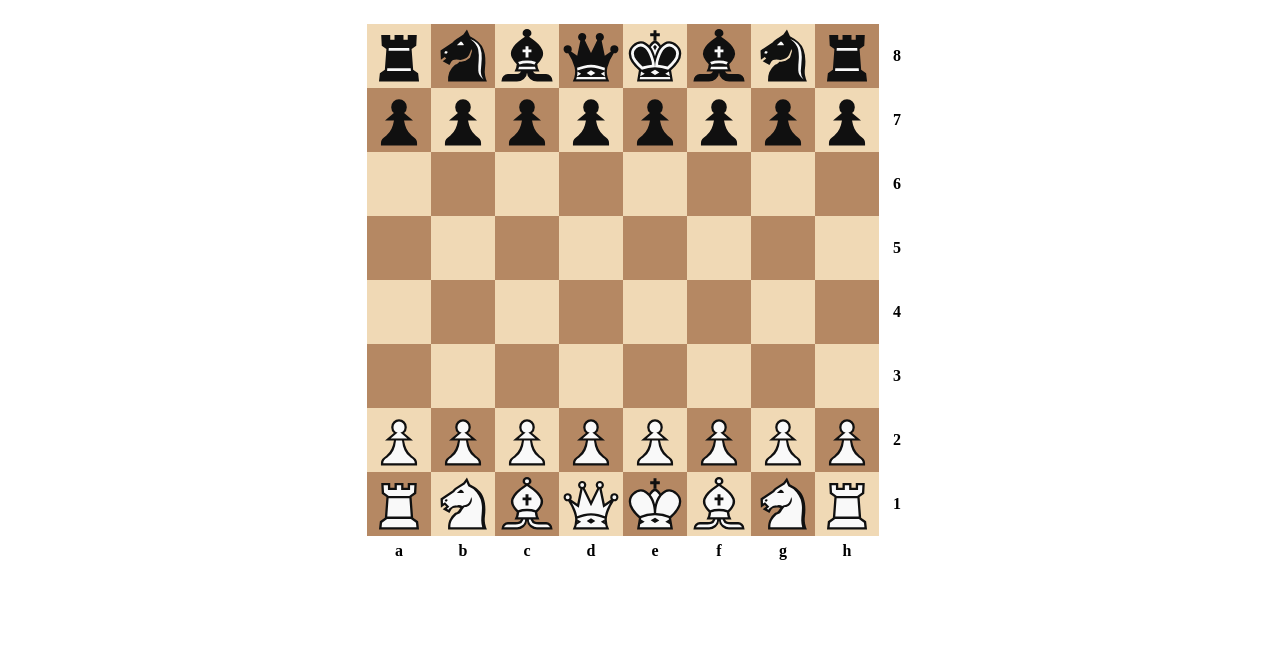
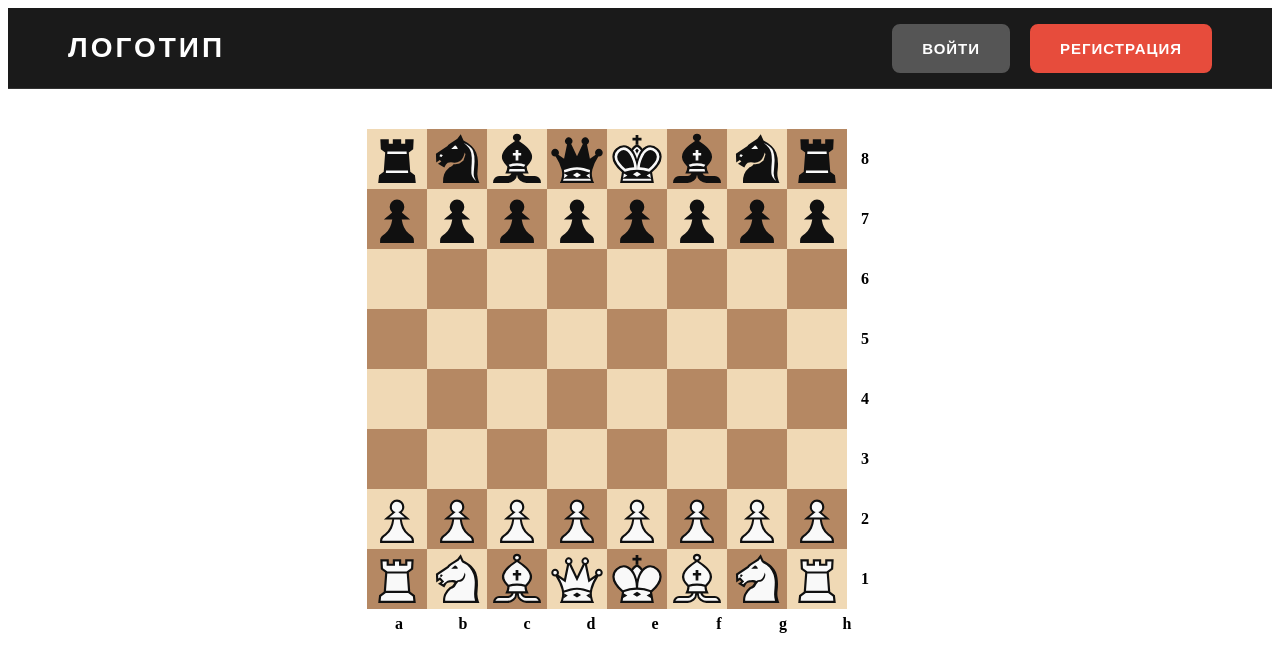
Before and after one commit to DmitryPetrakevich/chess-platform, a Vue app: page / in a window 1280 px wide. Shown: the top 672 px of the page. Built offline with nearby package versions, Linux system fonts and the light colour scheme.

Commit message:
сделал шаблон шапки

```diff
--- a/src/App.vue
+++ b/src/App.vue
@@ -1,11 +1,13 @@
 <template>
-  <Play>
+  <PageHeader />
+  <Play />
 
-  </Play>
+
 
 </template>
 
 <script setup>
+import PageHeader from './components/PageHeader.vue';
 import Play from './pages/Play.vue';
 </script>
 
--- a/src/components/ChessBoard.vue
+++ b/src/components/ChessBoard.vue
@@ -176,7 +176,6 @@ if (movingPiece[1] === "P") {
 
   checkGameState(currentTurn.value);
 }
-
 
 /**
  * Преобразует id клетки в числовые индексы.
@@ -714,7 +713,8 @@ function isValidMove(from, to, piece) {
 .board-wrapper {
   display: flex;
   justify-content: center;
-  padding: 16px;
+  /* align-items: center; */
+  min-height: 100vh;
 }
 
 .board {
@@ -738,9 +738,10 @@ function isValidMove(from, to, piece) {
 }
 
 .cell {
-  width: clamp(40px, 8vw, 64px);
-  /* клетка адаптивная */
-  height: clamp(40px, 8vw, 64px);
+  /* width: clamp(50px, 10vw, 80px);
+  height: clamp(50px, 10vw, 80px);  */
+  width: clamp(35px, 7vw, 60px);
+  height: clamp(35px, 7vw, 60px);
   box-sizing: border-box;
   cursor: pointer;
 }
--- /dev/null
+++ b/src/components/PageHeader.vue
@@ -0,0 +1,106 @@
+<template>
+    <header class="page-header">
+        <div class="page-header__container">
+            <div class="page-header__logo">
+                <span class="page-header__logo-text">ЛОГОТИП</span>
+            </div>
+
+            <nav class="page-header__btns">
+                <button class="page-header__btn page-header__btn--primary">
+                    Войти
+                </button>
+
+                <button class="page-header__btn page-header__btn--accent">
+                    Регистрация
+                </button>
+            </nav>
+        </div>
+    </header>
+</template>
+
+<script setup>
+// Логика компонента
+</script>
+
+<style scoped>
+.page-header {
+    height: 80px;
+    width: 100%;
+    background: #1a1a1a;
+    border-bottom: 1px solid #333;
+    margin-bottom: 40px;
+}
+
+.page-header__container {
+    display: flex;
+    justify-content: space-between;
+    align-items: center;
+    height: 100%;
+    padding: 0 60px;
+    max-width: 1400px;
+    margin: 0 auto;
+}
+
+.page-header__logo {
+    font-size: 28px;
+    font-weight: 800;
+    color: #fff;
+    text-transform: uppercase;
+    letter-spacing: 3px;
+    font-family: 'Arial', sans-serif;
+}
+
+.page-header__btns {
+    display: flex;
+    gap: 20px;
+}
+
+.page-header__btn {
+    padding: 14px 28px;
+    border: none;
+    border-radius: 8px;
+    font-weight: 600;
+    cursor: pointer;
+    transition: all 0.3s ease;
+    font-size: 15px;
+    text-transform: uppercase;
+    letter-spacing: 1px;
+}
+
+.page-header__btn--primary {
+    background: #555;
+    color: white;
+    border: 2px solid #555;
+}
+
+.page-header__btn--primary:hover {
+    background: #666;
+    border-color: #666;
+}
+
+.page-header__btn--accent {
+    background: #e74c3c;
+    color: white;
+    border: 2px solid #e74c3c;
+}
+
+.page-header__btn--accent:hover {
+    background: #c0392b;
+    border-color: #c0392b;
+}
+
+@media (max-width: 768px) {
+    .page-header__container {
+        padding: 0 25px;
+    }
+
+    .page-header__logo {
+        font-size: 20px;
+    }
+
+    .page-header__btn {
+        padding: 10px 20px;
+        font-size: 13px;
+    }
+}
+</style>
```
Lines whose indentation alone changed are shown as unchanged.
